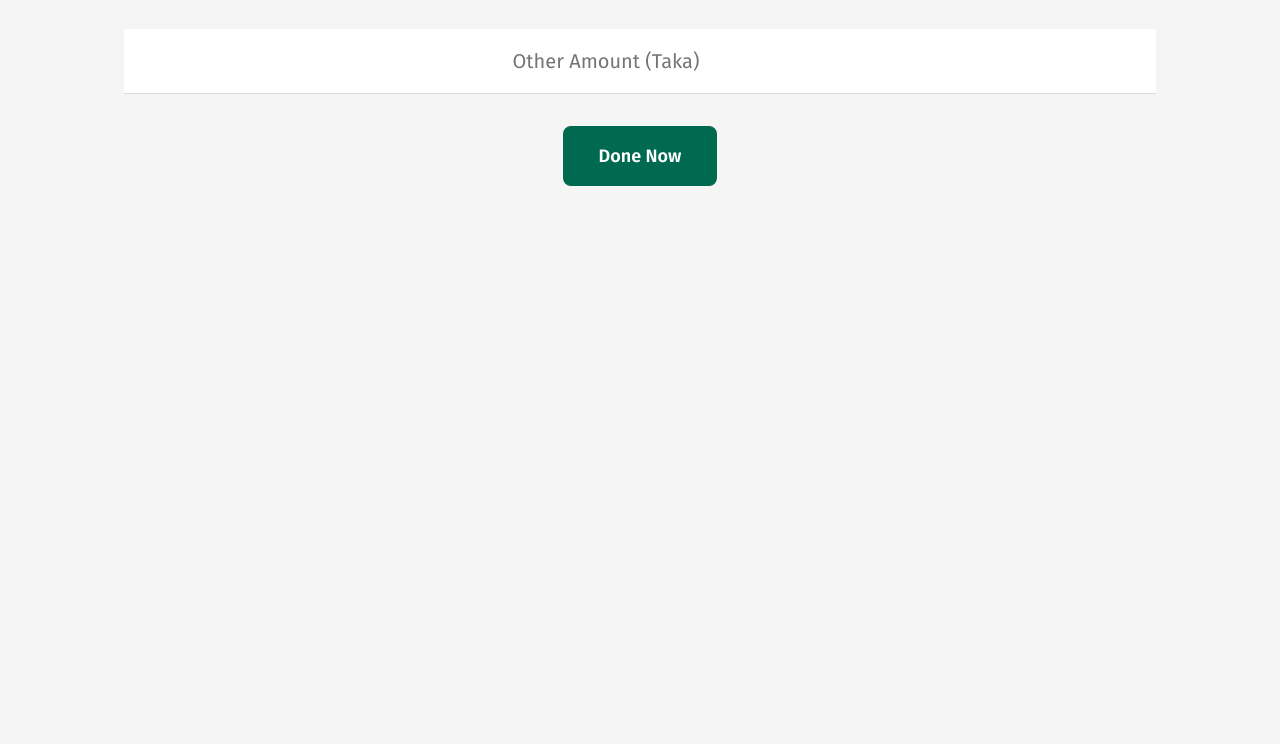
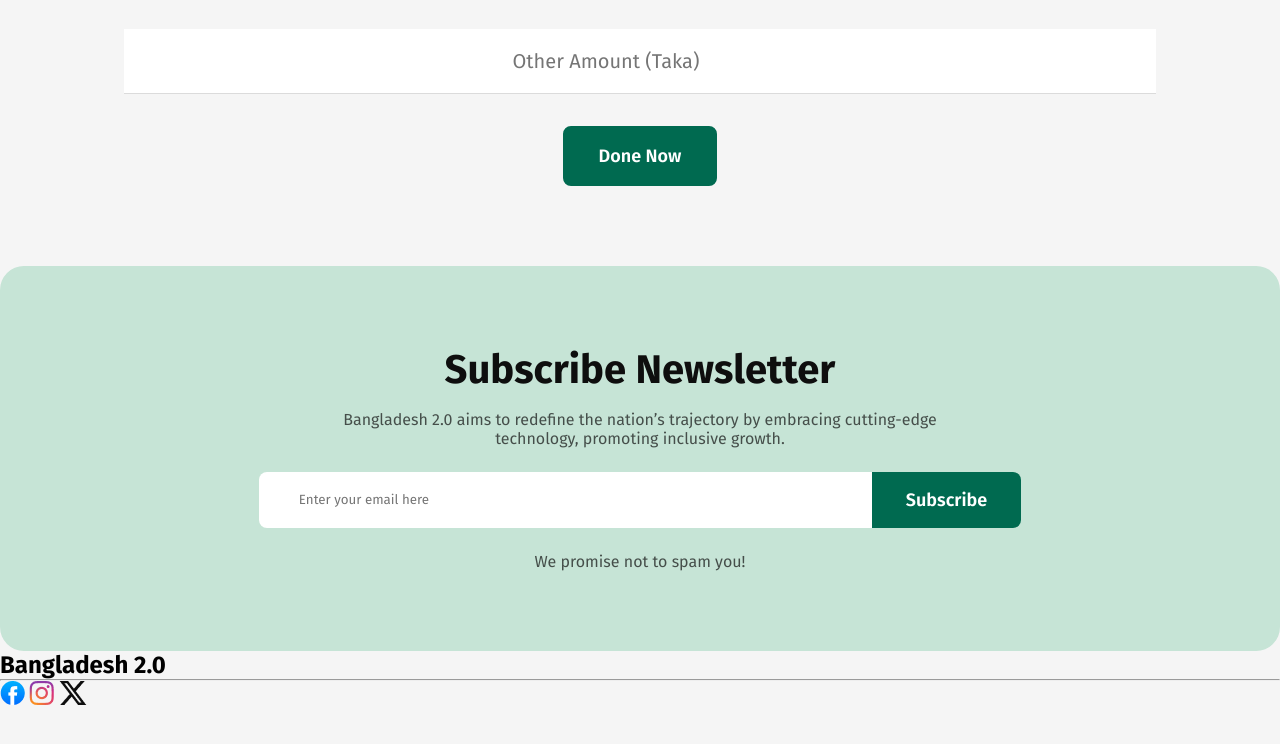
Before and after one commit to MdHamidulIslam1/B11A1--assignment-1, a plain HTML site: page index.html in a window 1280 px wide. Shown: the part 3363-4107 px from the top of the page. Before the commit the page ends 4028 px from the top, so only its background shows below. Drawn offline with Linux system fonts and the light colour scheme.

Commit message:
third commit

```diff
--- a/index.html
+++ b/index.html
@@ -218,8 +218,37 @@
 
         <!-- footer section start -->
 
-        <footer></footer>
+        <footer>
+            <section class="newsletter">
+                <div class="newsletter_container1">
+                    <div class="newsletter_container">
+                        <div class="newsletter_container_elements">
+                            <h1>Subscribe Newsletter</h1>
+                            <p>Bangladesh 2.0 aims to redefine the nation’s trajectory by embracing cutting-edge<br>
+                                technology, promoting inclusive growth.</p>
+                        </div>
+                        <div class="input_btn">
+                            <input type="text" placeholder="Enter your email here">
+                            <button>Subscribe</button>
+                        </div>
+                        <p>We promise not to spam you!</p>
+                    </div>
+                </div>
+            </section>
+            <!-- end section start -->
 
+            <section class="end">
+                <div class="end_container">
+                    <h1>Bangladesh 2.0</h1>
+                    <hr>
+                </div>
+                <div class="end_images">
+                    <img src="assets/facebook.png" alt="">
+                    <img src="assets/instagram.png" alt="">
+                    <img src="assets/x.png" alt="">
+                </div>
+            </section>
+        </footer>
         <br><br><br><br><br><br><br><br><br><br><br><br><br><br><br><br><br><br><br><br><br>
     </div>
 </body>
--- a/styles/style.css
+++ b/styles/style.css
@@ -27,7 +27,6 @@ button {
 
 nav {
     display: flex;
-    /* padding: 24px; */
     margin-top: 24px;
     margin-bottom: 44px;
     align-items: center;
@@ -408,3 +407,58 @@ nav button:hover {
     align-items: center;
     gap: 32px;
 }
+
+/* newseletter part start */
+
+.newsletter {
+    background: rgba(198, 228, 214, 1);
+    border-radius: 24px;
+}
+
+.newsletter_container {
+    display: flex;
+    flex-direction: column;
+    align-items: center;
+    text-align: center;
+    gap: 24px;
+    padding-top: 80px;
+    padding-bottom: 80px;
+}
+
+.newsletter_container p {
+    color: rgba(14, 14, 14, 0.7);
+}
+
+.newsletter_container_elements h1 {
+    font-weight: bold;
+    font-size: 40px;
+    color: rgba(14, 14, 14, 1);
+    margin-bottom: 16px;
+}
+
+.newsletter_container_elements p {
+    color: rgba(14, 14, 14, 0.7);
+}
+
+.input_btn input {
+    padding: 18px 403px 18px 40px;
+    border-radius: 8px 0px 0px 8px;
+    border: none;
+    outline: none;
+    font-family: Fira Sans;
+}
+
+.input_btn {
+    display: flex;
+}
+
+.input_btn button {
+    color: white;
+    background-color: rgba(0, 106, 80, 1);
+    padding: 17px 34px;
+    font-weight: 600;
+    font-size: 18px;
+    border-radius: 0px 8px 8px 0px;
+    border: none;
+    font-family: Fira Sans;
+}
```
